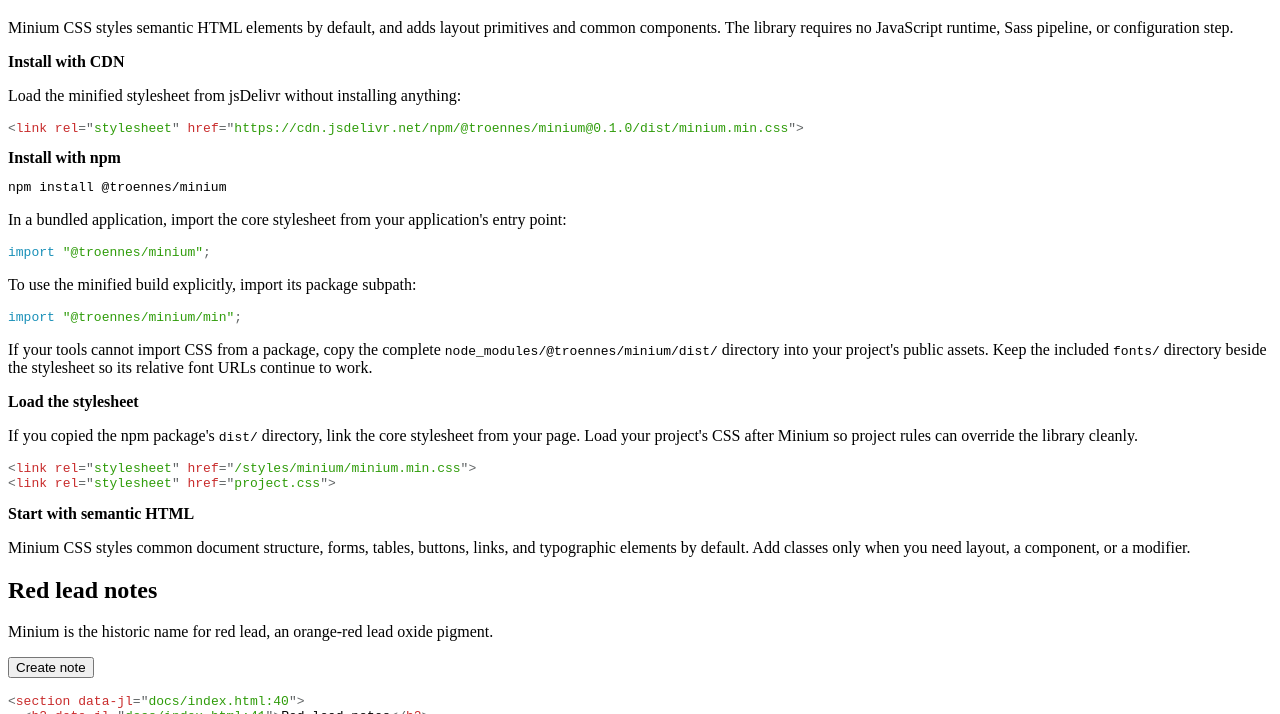
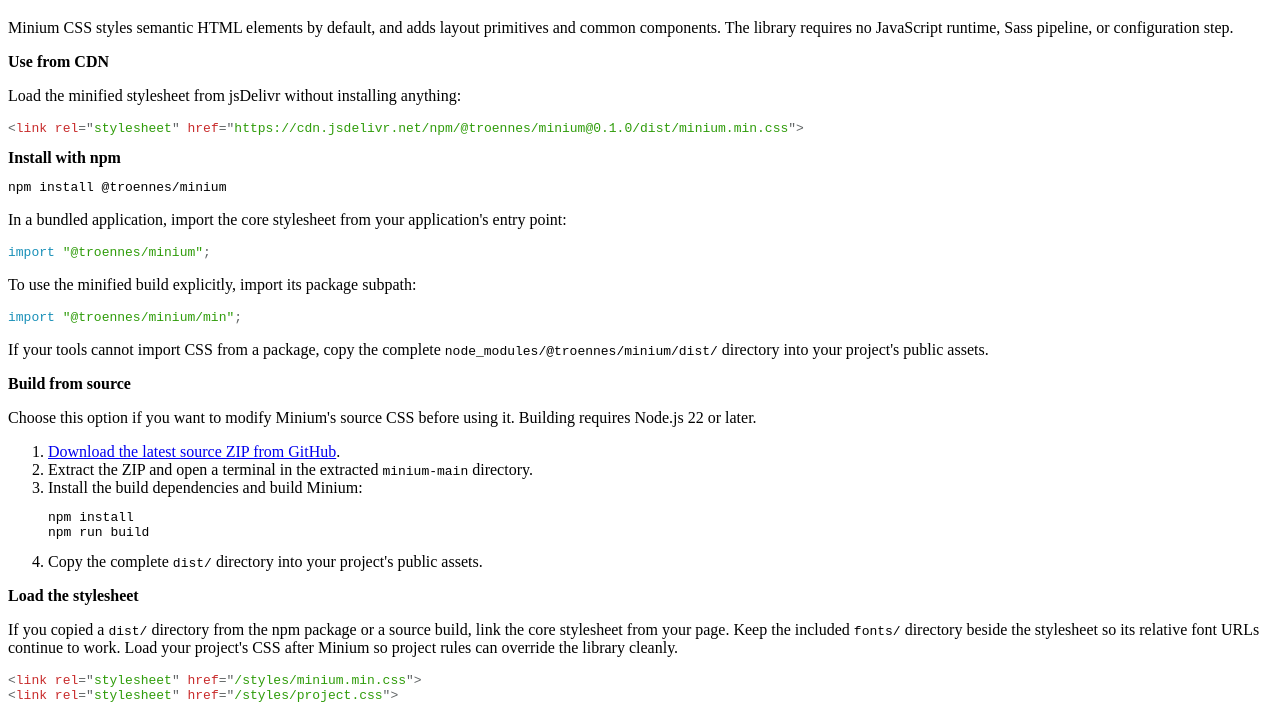
Before and after one commit to troennes/minium, a website: page docs/index.html in a window 1280 px wide. Shown: the part 1680-2394 px from the top of the page. Drawn offline with Linux system fonts and the light colour scheme; files that its build step writes are made by us from their sources.

Commit message:
docs: build from source instructions

```diff
--- a/docs/index.html
+++ b/docs/index.html
@@ -7,7 +7,7 @@
 
 <p>Minium CSS styles semantic HTML elements by default, and adds layout primitives and common components. The library requires no JavaScript runtime, Sass pipeline, or configuration step.</p>
 
-<h2>Install with CDN</h2>
+<h2>Use from CDN</h2>
 <p>Load the minified stylesheet from jsDelivr without installing anything:</p>
 
 <pre><code class="language-html">&lt;link rel="stylesheet" href="https://cdn.jsdelivr.net/npm/@troennes/minium@0.1.0/dist/minium.min.css"&gt;</code></pre>
@@ -24,13 +24,26 @@
 
 <pre><code class="language-js">import "@troennes/minium/min";</code></pre>
 
-<p>If your tools cannot import CSS from a package, copy the complete <code>node_modules/@troennes/minium/dist/</code> directory into your project's public assets. Keep the included <code>fonts/</code> directory beside the stylesheet so its relative font URLs continue to work.</p>
+<p>If your tools cannot import CSS from a package, copy the complete <code>node_modules/@troennes/minium/dist/</code> directory into your project's public assets.</p>
+
+<h2>Build from source</h2>
+<p>Choose this option if you want to modify Minium's source CSS before using it. Building requires Node.js 22 or later.</p>
+
+<ol>
+  <li><a href="https://github.com/troennes/minium/archive/refs/heads/main.zip">Download the latest source ZIP from GitHub</a>.</li>
+  <li>Extract the ZIP and open a terminal in the extracted <code>minium-main</code> directory.</li>
+  <li>Install the build dependencies and build Minium:
+    <pre><code class="language-bash">npm install
+npm run build</code></pre>
+  </li>
+  <li>Copy the complete <code>dist/</code> directory into your project's public assets.</li>
+</ol>
 
 <h2>Load the stylesheet</h2>
-<p>If you copied the npm package's <code>dist/</code> directory, link the core stylesheet from your page. Load your project's CSS after Minium so project rules can override the library cleanly.</p>
+<p>If you copied a <code>dist/</code> directory from the npm package or a source build, link the core stylesheet from your page. Keep the included <code>fonts/</code> directory beside the stylesheet so its relative font URLs continue to work. Load your project's CSS after Minium so project rules can override the library cleanly.</p>
 
-<pre><code class="language-html">&lt;link rel="stylesheet" href="/styles/minium/minium.min.css"&gt;
-&lt;link rel="stylesheet" href="project.css"&gt;</code></pre>
+<pre><code class="language-html">&lt;link rel="stylesheet" href="/styles/minium.min.css"&gt;
+&lt;link rel="stylesheet" href="/styles/project.css"&gt;</code></pre>
 
 <h2>Start with semantic HTML</h2>
 <p>Minium CSS styles common document structure, forms, tables, buttons, links, and typographic elements by default. Add classes only when you need layout, a component, or a modifier.</p>
```
Also changed, not shown: llms.txt (+4 -3 lines), README.md.
